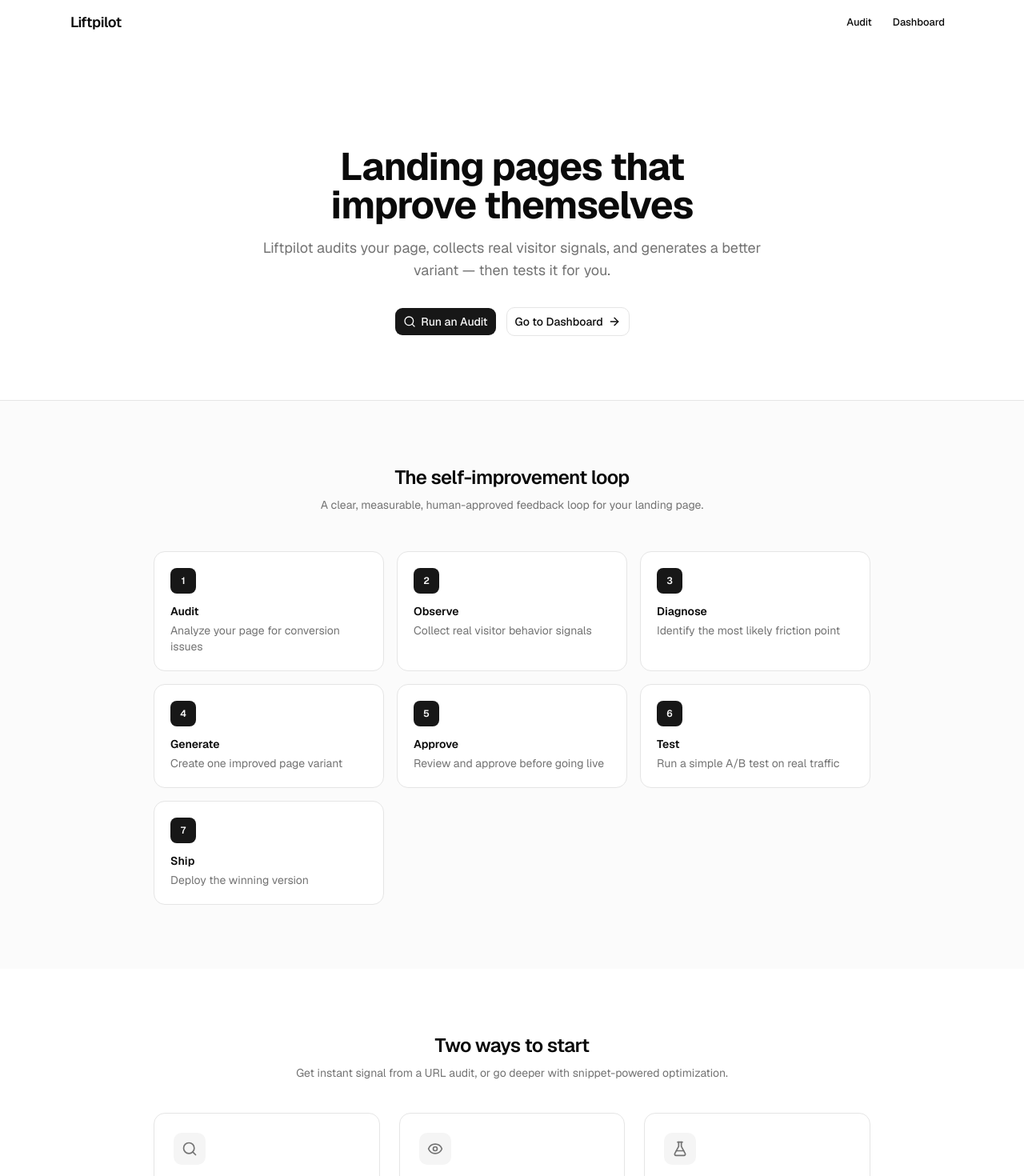
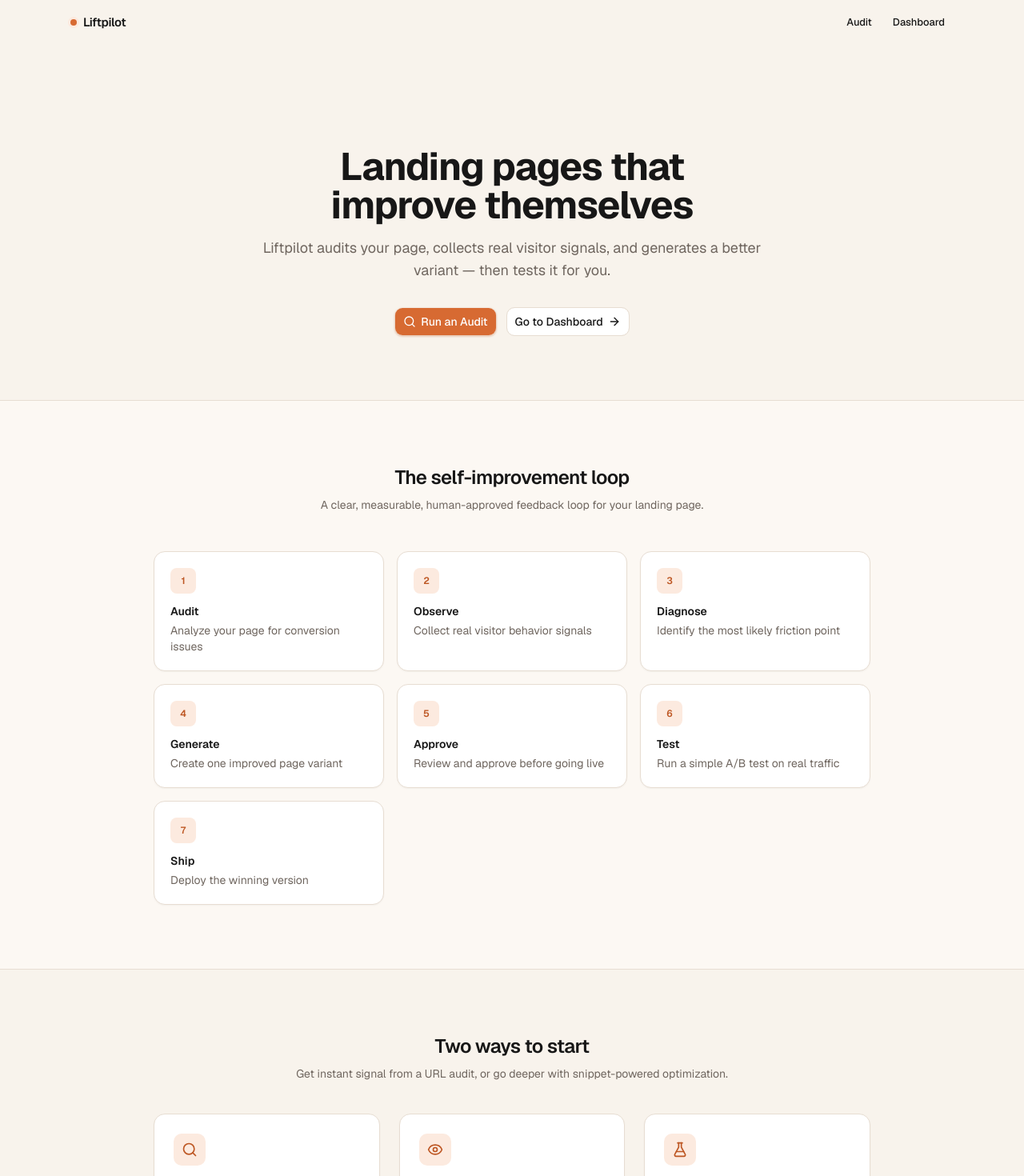
Before and after one commit to OmkarBansod02/Liftpilot, a Next.js app: page / in a window 1280 px wide. Shown: the top 1470 px of the page at 80% size. Built offline with nearby package versions, Linux system fonts and the light colour scheme.

Commit message:
Polish Liftpilot UI with warm design tokens and premium component styling

```diff
--- a/src/app/(app)/audit/page.tsx
+++ b/src/app/(app)/audit/page.tsx
@@ -1,6 +1,5 @@
 import { PageContainer } from "@/components/layout/page-container";
 import { PageHeader } from "@/components/layout/page-header";
-import { Badge } from "@/components/ui/badge";
 import { AuditPageClient } from "@/features/audit/components/audit-page-client";
 
 export default function AuditPage() {
@@ -9,9 +8,7 @@ export default function AuditPage() {
       <PageHeader
         title="URL Audit"
         description="Paste a public URL to get a fast conversion audit with actionable findings."
-      >
-        <Badge variant="secondary">Phase 1</Badge>
-      </PageHeader>
+      />
 
       <div className="mt-8">
         <AuditPageClient />
--- a/src/app/(app)/experiments/page.tsx
+++ b/src/app/(app)/experiments/page.tsx
@@ -1,7 +1,6 @@
 import { FlaskConical } from "lucide-react";
 import { PageContainer } from "@/components/layout/page-container";
 import { PageHeader } from "@/components/layout/page-header";
-import { Badge } from "@/components/ui/badge";
 import { Button } from "@/components/ui/button";
 import {
   Card,
@@ -33,9 +32,7 @@ export default async function ExperimentsPage() {
       <PageHeader
         title="Experiments"
         description="Review, approve, and track A/B tests on your landing page."
-      >
-        <Badge variant="secondary">Phase 6</Badge>
-      </PageHeader>
+      />
 
       <div className="mt-8 grid gap-6 lg:grid-cols-3">
         {runningExperiment ? (
--- a/src/app/globals.css
+++ b/src/app/globals.css
@@ -39,6 +39,11 @@
   --color-popover: var(--popover);
   --color-card-foreground: var(--card-foreground);
   --color-card: var(--card);
+  --color-success: var(--success);
+  --color-success-foreground: var(--success-foreground);
+  --color-warning: var(--warning);
+  --color-warning-foreground: var(--warning-foreground);
+  --color-surface-muted: var(--surface-muted);
   --radius-sm: calc(var(--radius) * 0.6);
   --radius-md: calc(var(--radius) * 0.8);
   --radius-lg: var(--radius);
@@ -49,38 +54,44 @@
 }
 
 :root {
-  --background: oklch(1 0 0);
-  --foreground: oklch(0.145 0 0);
-  --card: oklch(1 0 0);
-  --card-foreground: oklch(0.145 0 0);
-  --popover: oklch(1 0 0);
-  --popover-foreground: oklch(0.145 0 0);
-  --primary: oklch(0.205 0 0);
-  --primary-foreground: oklch(0.985 0 0);
-  --secondary: oklch(0.97 0 0);
-  --secondary-foreground: oklch(0.205 0 0);
-  --muted: oklch(0.97 0 0);
-  --muted-foreground: oklch(0.556 0 0);
-  --accent: oklch(0.97 0 0);
-  --accent-foreground: oklch(0.205 0 0);
-  --destructive: oklch(0.577 0.245 27.325);
-  --border: oklch(0.922 0 0);
-  --input: oklch(0.922 0 0);
-  --ring: oklch(0.708 0 0);
-  --chart-1: oklch(0.87 0 0);
-  --chart-2: oklch(0.556 0 0);
-  --chart-3: oklch(0.439 0 0);
-  --chart-4: oklch(0.371 0 0);
-  --chart-5: oklch(0.269 0 0);
+  /* Liftpilot warm palette */
+  --background: #f8f3ec;
+  --foreground: #171717;
+  --card: #ffffff;
+  --card-foreground: #171717;
+  --popover: #ffffff;
+  --popover-foreground: #171717;
+  --primary: #d76a32;
+  --primary-foreground: #ffffff;
+  --secondary: #fcf8f3;
+  --secondary-foreground: #171717;
+  --muted: #fcf8f3;
+  --muted-foreground: #6f665f;
+  --accent: #fceadf;
+  --accent-foreground: #bd5622;
+  --destructive: #b91c1c;
+  --border: #e7ddd2;
+  --input: #e7ddd2;
+  --ring: #d76a32;
+  --surface-muted: #fcf8f3;
+  --success: #1e8e5a;
+  --success-foreground: #ffffff;
+  --warning: #b7791f;
+  --warning-foreground: #ffffff;
+  --chart-1: #d76a32;
+  --chart-2: #b7791f;
+  --chart-3: #6f665f;
+  --chart-4: #1e8e5a;
+  --chart-5: #171717;
   --radius: 0.625rem;
-  --sidebar: oklch(0.985 0 0);
-  --sidebar-foreground: oklch(0.145 0 0);
-  --sidebar-primary: oklch(0.205 0 0);
-  --sidebar-primary-foreground: oklch(0.985 0 0);
-  --sidebar-accent: oklch(0.97 0 0);
-  --sidebar-accent-foreground: oklch(0.205 0 0);
-  --sidebar-border: oklch(0.922 0 0);
-  --sidebar-ring: oklch(0.708 0 0);
+  --sidebar: #ffffff;
+  --sidebar-foreground: #171717;
+  --sidebar-primary: #d76a32;
+  --sidebar-primary-foreground: #ffffff;
+  --sidebar-accent: #fceadf;
+  --sidebar-accent-foreground: #bd5622;
+  --sidebar-border: #e7ddd2;
+  --sidebar-ring: #d76a32;
 }
 
 .dark {
@@ -123,6 +134,9 @@
   }
   body {
     @apply bg-background text-foreground;
+    font-feature-settings:
+      "ss01" on,
+      "cv11" on;
   }
   html {
     @apply font-sans;
--- a/src/app/page.tsx
+++ b/src/app/page.tsx
@@ -16,7 +16,15 @@ export default function HomePage() {
   return (
     <div className="flex min-h-full flex-col">
       <header className="mx-auto flex h-14 w-full max-w-6xl items-center justify-between px-6">
-        <span className="text-lg font-semibold tracking-tight">Liftpilot</span>
+        <Link href="/" className="flex items-center gap-2">
+          <span
+            aria-hidden
+            className="size-2 rounded-full bg-primary shadow-[0_0_0_3px_var(--accent)]"
+          />
+          <span className="text-[15px] font-semibold tracking-tight">
+            Liftpilot
+          </span>
+        </Link>
         <nav className="flex items-center gap-1">
           <Button variant="ghost" size="sm" asChild>
             <Link href="/audit">Audit</Link>
@@ -58,7 +66,7 @@ export default function HomePage() {
         </section>
 
         {/* Core Loop */}
-        <section className="border-t bg-muted/40">
+        <section className="border-y border-border bg-surface-muted">
           <div className="mx-auto max-w-6xl px-6 py-20">
             <div className="mx-auto max-w-2xl text-center">
               <h2 className="text-2xl font-semibold tracking-tight">
@@ -73,9 +81,9 @@ export default function HomePage() {
               {loopSteps.map((step) => (
                 <div
                   key={step.number}
-                  className="rounded-xl border bg-card p-5"
+                  className="rounded-xl border border-border bg-card p-5 shadow-[0_1px_2px_rgba(23,23,23,0.04)]"
                 >
-                  <div className="flex size-8 items-center justify-center rounded-md bg-primary text-xs font-semibold text-primary-foreground">
+                  <div className="flex size-8 items-center justify-center rounded-md bg-accent text-xs font-semibold text-accent-foreground">
                     {step.number}
                   </div>
                   <h3 className="mt-3 text-sm font-semibold">{step.label}</h3>
@@ -100,9 +108,9 @@ export default function HomePage() {
             </p>
           </div>
           <div className="mx-auto mt-10 grid max-w-4xl gap-6 sm:grid-cols-3">
-            <div className="rounded-xl border bg-card p-6">
-              <div className="flex size-10 items-center justify-center rounded-lg bg-muted">
-                <Search className="size-5 text-muted-foreground" />
+            <div className="rounded-xl border border-border bg-card p-6 shadow-[0_1px_2px_rgba(23,23,23,0.04)]">
+              <div className="flex size-10 items-center justify-center rounded-lg bg-accent">
+                <Search className="size-5 text-accent-foreground" />
               </div>
               <h3 className="mt-4 font-semibold">URL Audit</h3>
               <p className="mt-1 text-sm text-muted-foreground">
@@ -116,9 +124,9 @@ export default function HomePage() {
                 </Link>
               </Button>
             </div>
-            <div className="rounded-xl border bg-card p-6">
-              <div className="flex size-10 items-center justify-center rounded-lg bg-muted">
-                <Eye className="size-5 text-muted-foreground" />
+            <div className="rounded-xl border border-border bg-card p-6 shadow-[0_1px_2px_rgba(23,23,23,0.04)]">
+              <div className="flex size-10 items-center justify-center rounded-lg bg-accent">
+                <Eye className="size-5 text-accent-foreground" />
               </div>
               <h3 className="mt-4 font-semibold">Demo Page</h3>
               <p className="mt-1 text-sm text-muted-foreground">
@@ -132,9 +140,9 @@ export default function HomePage() {
                 </Link>
               </Button>
             </div>
-            <div className="rounded-xl border bg-card p-6">
-              <div className="flex size-10 items-center justify-center rounded-lg bg-muted">
-                <FlaskConical className="size-5 text-muted-foreground" />
+            <div className="rounded-xl border border-border bg-card p-6 shadow-[0_1px_2px_rgba(23,23,23,0.04)]">
+              <div className="flex size-10 items-center justify-center rounded-lg bg-accent">
+                <FlaskConical className="size-5 text-accent-foreground" />
               </div>
               <h3 className="mt-4 font-semibold">Snippet Optimizer</h3>
               <p className="mt-1 text-sm text-muted-foreground">
@@ -152,10 +160,10 @@ export default function HomePage() {
         </section>
       </main>
 
-      <footer className="border-t">
+      <footer className="border-t border-border">
         <div className="mx-auto flex h-14 max-w-6xl items-center justify-between px-6 text-sm text-muted-foreground">
           <span>Liftpilot</span>
-          <span>Phase 2 — Observe</span>
+          <span>Self-improving landing pages</span>
         </div>
       </footer>
     </div>
--- a/src/components/ui/badge.tsx
+++ b/src/components/ui/badge.tsx
@@ -9,15 +9,17 @@ const badgeVariants = cva(
   {
     variants: {
       variant: {
-        default: "bg-primary text-primary-foreground [a]:hover:bg-primary/80",
+        default: "bg-primary text-primary-foreground [a]:hover:bg-primary/90",
         secondary:
-          "bg-secondary text-secondary-foreground [a]:hover:bg-secondary/80",
+          "bg-secondary text-secondary-foreground border border-border [a]:hover:bg-muted",
+        accent:
+          "bg-accent text-accent-foreground [a]:hover:bg-accent/80",
         destructive:
-          "bg-destructive/10 text-destructive focus-visible:ring-destructive/20 dark:bg-destructive/20 dark:focus-visible:ring-destructive/40 [a]:hover:bg-destructive/20",
+          "bg-destructive/10 text-destructive focus-visible:ring-destructive/20 [a]:hover:bg-destructive/20",
         outline:
           "border-border text-foreground [a]:hover:bg-muted [a]:hover:text-muted-foreground",
         ghost:
-          "hover:bg-muted hover:text-muted-foreground dark:hover:bg-muted/50",
+          "hover:bg-muted hover:text-muted-foreground",
         link: "text-primary underline-offset-4 hover:underline",
       },
     },
--- a/src/components/ui/button.tsx
+++ b/src/components/ui/button.tsx
@@ -9,15 +9,16 @@ const buttonVariants = cva(
   {
     variants: {
       variant: {
-        default: "bg-primary text-primary-foreground [a]:hover:bg-primary/80",
+        default:
+          "bg-primary text-primary-foreground shadow-[0_1px_2px_rgba(189,86,34,0.25)] hover:bg-primary/90 [a]:hover:bg-primary/90",
         outline:
-          "border-border bg-background hover:bg-muted hover:text-foreground aria-expanded:bg-muted aria-expanded:text-foreground dark:border-input dark:bg-input/30 dark:hover:bg-input/50",
+          "border-border bg-card text-foreground hover:bg-muted hover:text-foreground aria-expanded:bg-muted aria-expanded:text-foreground",
         secondary:
           "bg-secondary text-secondary-foreground hover:bg-secondary/80 aria-expanded:bg-secondary aria-expanded:text-secondary-foreground",
         ghost:
-          "hover:bg-muted hover:text-foreground aria-expanded:bg-muted aria-expanded:text-foreground dark:hover:bg-muted/50",
+          "text-foreground hover:bg-muted hover:text-foreground aria-expanded:bg-muted aria-expanded:text-foreground",
         destructive:
-          "bg-destructive/10 text-destructive hover:bg-destructive/20 focus-visible:border-destructive/40 focus-visible:ring-destructive/20 dark:bg-destructive/20 dark:hover:bg-destructive/30 dark:focus-visible:ring-destructive/40",
+          "bg-destructive/10 text-destructive hover:bg-destructive/20 focus-visible:border-destructive/40 focus-visible:ring-destructive/20",
         link: "text-primary underline-offset-4 hover:underline",
       },
       size: {
```
Also changed, not shown: src/app/(app)/dashboard/page.tsx (+4 -7 lines), src/components/layout/page-header.tsx (+7 -3 lines), src/components/layout/top-nav.tsx (+7 -3 lines), src/components/ui/card.tsx (+4 -4 lines).
